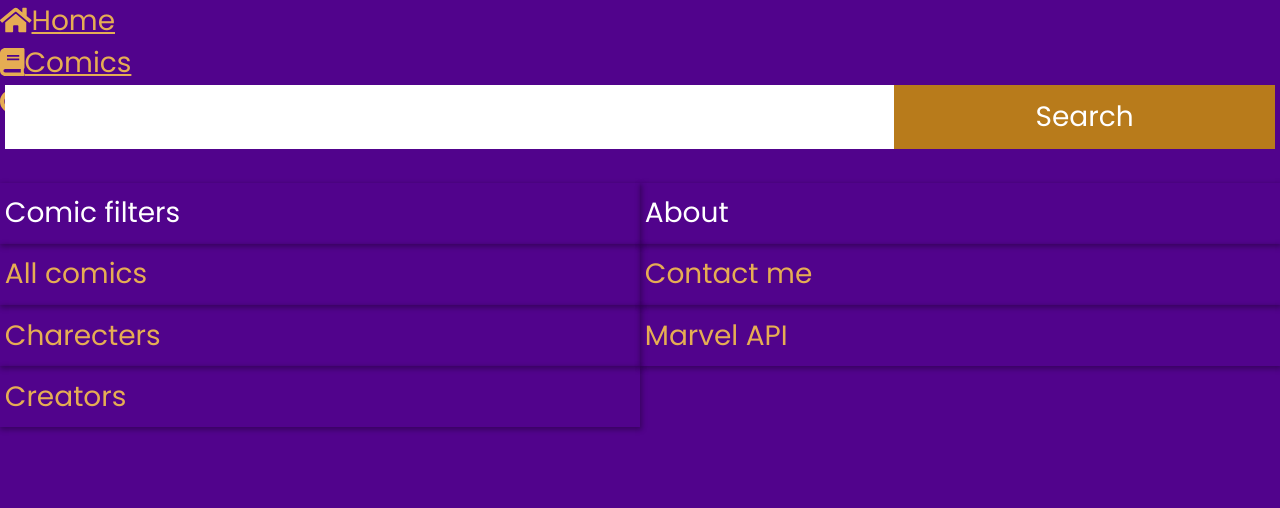
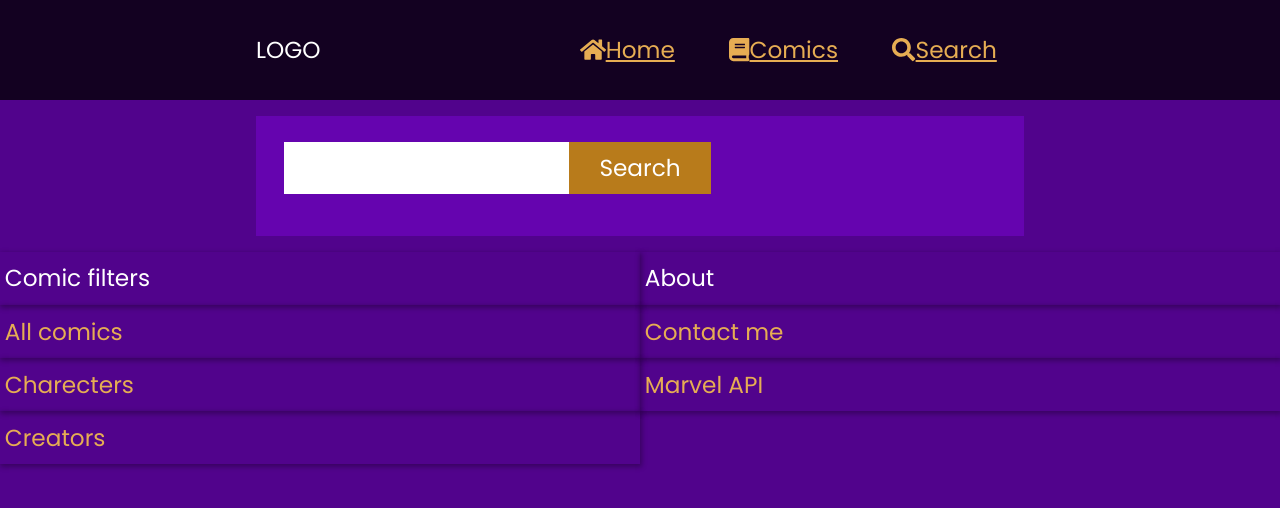
Before and after one commit to erikahendsel/comic-API, a website: page public/search.html in a window 1280 px wide. Drawn offline with Linux system fonts and the light colour scheme.

Commit message:
C027: - WIP - Desktop and tablet view added. Footer view currently missing.

```diff
--- a/index.js
+++ b/index.js
@@ -7,11 +7,11 @@ const app = express();
 app.listen(3000, () => console.log("listening at 3000"));
 app.use(express.static("public"));
 //Get function from another file: https://www.stanleyulili.com/node/node-modules-learn-how-to-import-and-use-functions-from-another-file/
-
+//focDate meaning: https://previewsworld.com/FinalOrdersDue#:~:text=For%20comic%20books%20and%20graphic,publishers%20set%20their%20print%20runs.
 const publickey = process.env.PUBLIC_API_KEY;
 const privatekey = process.env.PRIVATE_API_KEY;
 const format = "hardcover";
-const orderBy = "-focDate";
+const orderBy = "-onsaleDate";
 const ts = new Date().getTime();
 const stringToHash = ts + privatekey + publickey;
 const hash = MD5(stringToHash);
--- a/public/search.html
+++ b/public/search.html
@@ -7,10 +7,12 @@
     <title>Marvel</title>
   </head>
   <body>
-    <nav class="menu">
+    <nav class="menu-mobile">
       <ul>
         <li>
-          <a href="./home.html"><i class="fas fa-home"></i>Home</a>
+          <a class="active" href="./home.html"
+            ><i class="fas fa-home"></i>Home</a
+          >
         </li>
         <li>
           <a href="./favorited-comics.html"
@@ -18,11 +20,31 @@
           >
         </li>
         <li>
-          <a class="active" href="./search.html"
-            ><i class="fas fa-search"></i>Search</a
+          <a href="./search.html"><i class="fas fa-search"></i>Search</a>
+        </li>
+      </ul>
+    </nav>
+    <nav class="menu-desktop">
+      <div>
+        <p>LOGO</p>
+      </div>
+      <div class="menu-bar">
+        <ul>
+          <li>
+            <a class="active" href="./home.html"
+              ><i class="fas fa-home"></i>Home</a
             >
           </li>
+          <li>
+            <a href="./favorited-comics.html"
+              ><i class="fas fa-book"></i>Comics</a
+            >
+          </li>
+          <li>
+            <a href="./search.html"><i class="fas fa-search"></i>Search</a>
+          </li>
         </ul>
+      </div>
     </nav>
     <header>
       <div class="user-navigation">
@@ -31,7 +53,8 @@
         </div>
       </div>
     </header>
-    <section>
+    <section class="comic-section">
+      <div class="comic-home-heading">
         <div class="search-container">
           <form class="search-from">
             <label for="search-comic"></label>
@@ -41,8 +64,7 @@
           <p class="input-message"></p>
           <p class="total-found"></p>
         </div>
-    </section>
-    <section>
+      </div>
       <div class="comics"></div>
     </section>
     <footer>
--- a/public/styles/_allcomics.scss
+++ b/public/styles/_allcomics.scss
@@ -1,3 +1,8 @@
+.comic-section {
+  .comic-home-heading {
+    padding: 1em 3% 0.5em 3%;
+  }
+}
 .comics {
   .comic-container {
     display: flex;
@@ -5,6 +10,15 @@
     margin: 0.6em 0.3em;
     padding-right: 0.3em;
     box-shadow: 1px 2px 5px 1px rgba(0, 0, 0, 0.3);
+    &:hover {
+      cursor: pointer;
+      background: linear-gradient(
+        to bottom,
+        rgba(101, 4, 75, 0.69),
+        rgba(19, 1, 33, 0.8) 70.71%
+      );
+    }
+
     .comic-image {
       width: 60px;
       height: auto;
@@ -48,12 +62,12 @@
       .comic-text-container {
         position: absolute;
         bottom: 0;
+        width: 100%;
         background: linear-gradient(
           to top,
           rgba(19, 1, 33, 1),
           rgba(19, 1, 33, 0.8) 70.71%
         );
-        width: 100%;
       }
     }
     .fetch-btn-container {
@@ -66,7 +80,7 @@
 }
 @media only screen and (min-width: 1200px) {
   .comic-section {
-    margin: 1em 10%;
+    margin: 1em 20%;
     background-color: $main-bg;
   }
 }
--- a/public/styles/_comic-id.scss
+++ b/public/styles/_comic-id.scss
@@ -51,3 +51,14 @@
     }
   }
 }
+@media only screen and (min-width: 1200px) {
+  .single-comic-container {
+    .comic-sub-container {
+      .comic-image-container {
+        .single-comic-image {
+          width: 30%;
+        }
+      }
+    }
+  }
+}
--- a/public/styles/_searchbar.scss
+++ b/public/styles/_searchbar.scss
@@ -17,3 +17,24 @@
     height: 1.5rem;
   }
 }
+@media only screen and (min-width: 765px) {
+  .search-container {
+    margin: 0.6em 0.3em;
+    form {
+      // padding-top: 1em;
+      display: flex;
+      input {
+        padding: 0.4em;
+        border: none;
+        font-family: $main-font;
+        width: 40%;
+      }
+      .submit-btn {
+        width: 20%;
+      }
+    }
+    .input-message {
+      height: 1.5rem;
+    }
+  }
+}
--- a/public/styles/main.scss
+++ b/public/styles/main.scss
@@ -24,6 +24,12 @@ body {
     background-color: darken($main-bg, 7%);
   }
 }
+h1 {
+  font-size: $base-font * 1.3;
+  @media only screen and (min-width: 765px) {
+    font-size: $base-font * 2.5;
+  }
+}
 a {
   color: $link-color;
 }
@@ -36,6 +42,6 @@ input {
     font-size: $base-font * 1.25;
   }
   @media only screen and (min-width: 1020px) {
-    font-size: $base-font * 1.75;
+    font-size: $base-font * 1.45;
   }
 }
```
Also changed, not shown: public/comic-id.html (+27 -3 lines), public/error-page.html (+26 -2 lines), public/favorited-comics.html (+33 -6 lines), public/home.html (+4 -0 lines), public/styles/main.css, 1 other file. Lines whose indentation alone changed are shown as unchanged.
